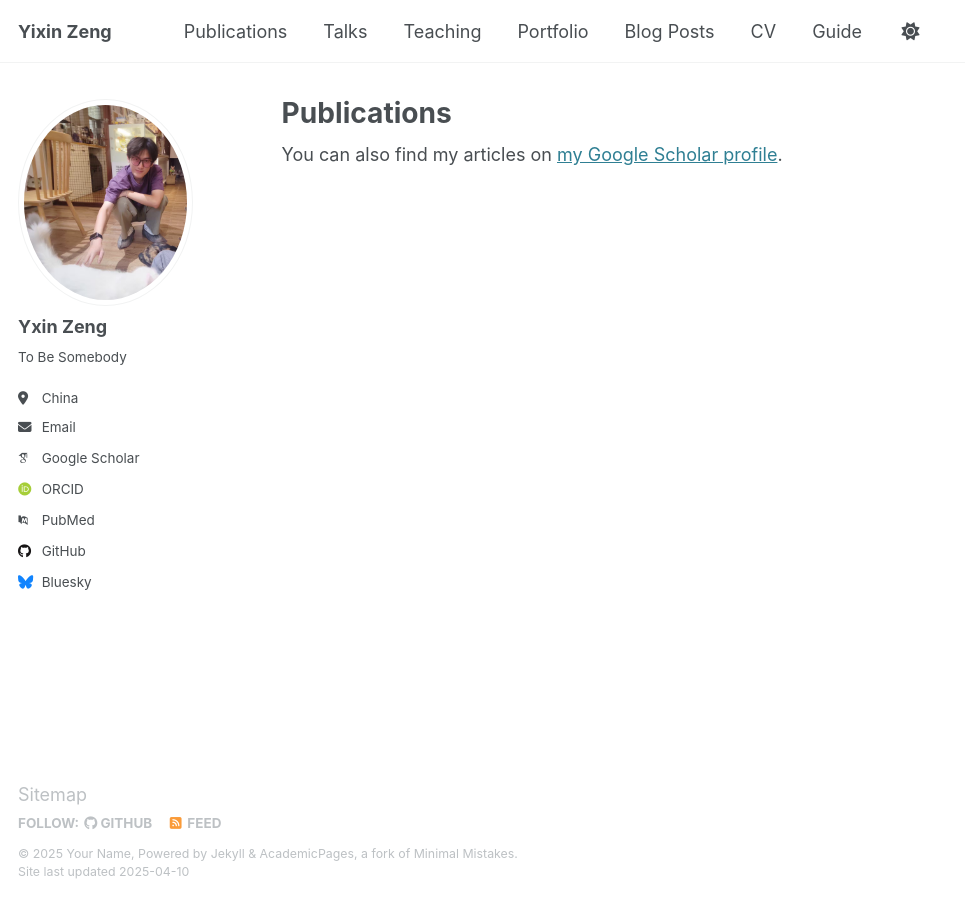
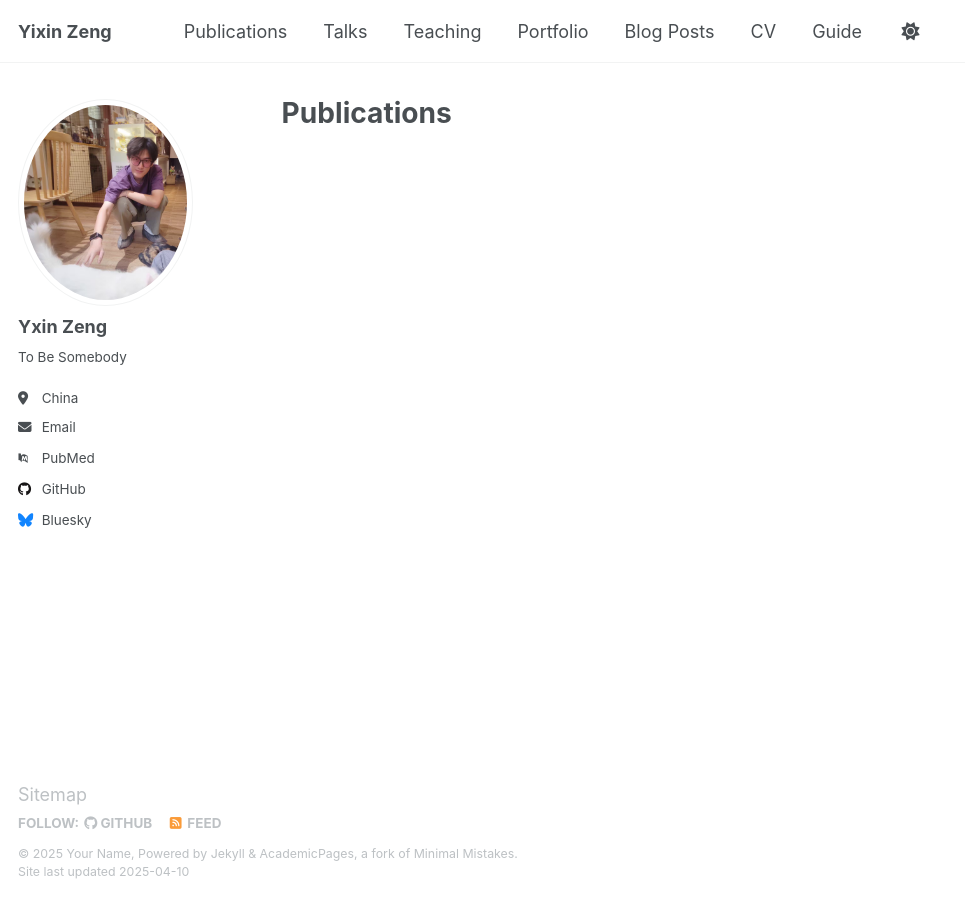
Before and after one commit to Exinwww/Yixin_Zeng, a Jekyll site: the page built from _pages/publications.html, in a window 1280 px wide. Shown: the whole page, without its empty margins (0-965 px from the left). Built offline with Jekyll 4.4.1, drawn with Linux system fonts in a browser that asks for light colours; some web fonts are replaced; part of the change alters nothing that is shown.

Commit message:
[fix] self-intro

```diff
--- a/_config.yml
+++ b/_config.yml
@@ -29,13 +29,13 @@ author:
   location         : "China"
   # employer         : "Red Brick University"
   uri              : # URL
-  email            : "zengyx53@mail2.sysu.edu.cn"
+  email            : zengyx53@mail2.sysu.edu.cn
 
   # Academic websites
   arxiv            : # URL - Update with the correct link to your profile
-  googlescholar    : "https://scholar.google.com/citations?user=PS_CX0AAAAAJ"
+  googlescholar    :
   impactstory      : # URL
-  orcid            : "http://orcid.org/yourorcidurl"
+  orcid            :
   semantic         : # URL
   pubmed           : "https://www.ncbi.nlm.nih.gov/pubmed/?term=john+snow"
   researchgate     : # URL
@@ -45,7 +45,7 @@ author:
   bitbucket        : # Username - Update with your username on the site
   codepen          : # Username
   dribbble         : # Username
-  github           : "academicpages"
+  github           : "https://github.com/Exinwww"
   kaggle           : # Username
   stackoverflow    : # User number or user number and name (i.e., use "1" or "1/jeff-atwood")
 
```
